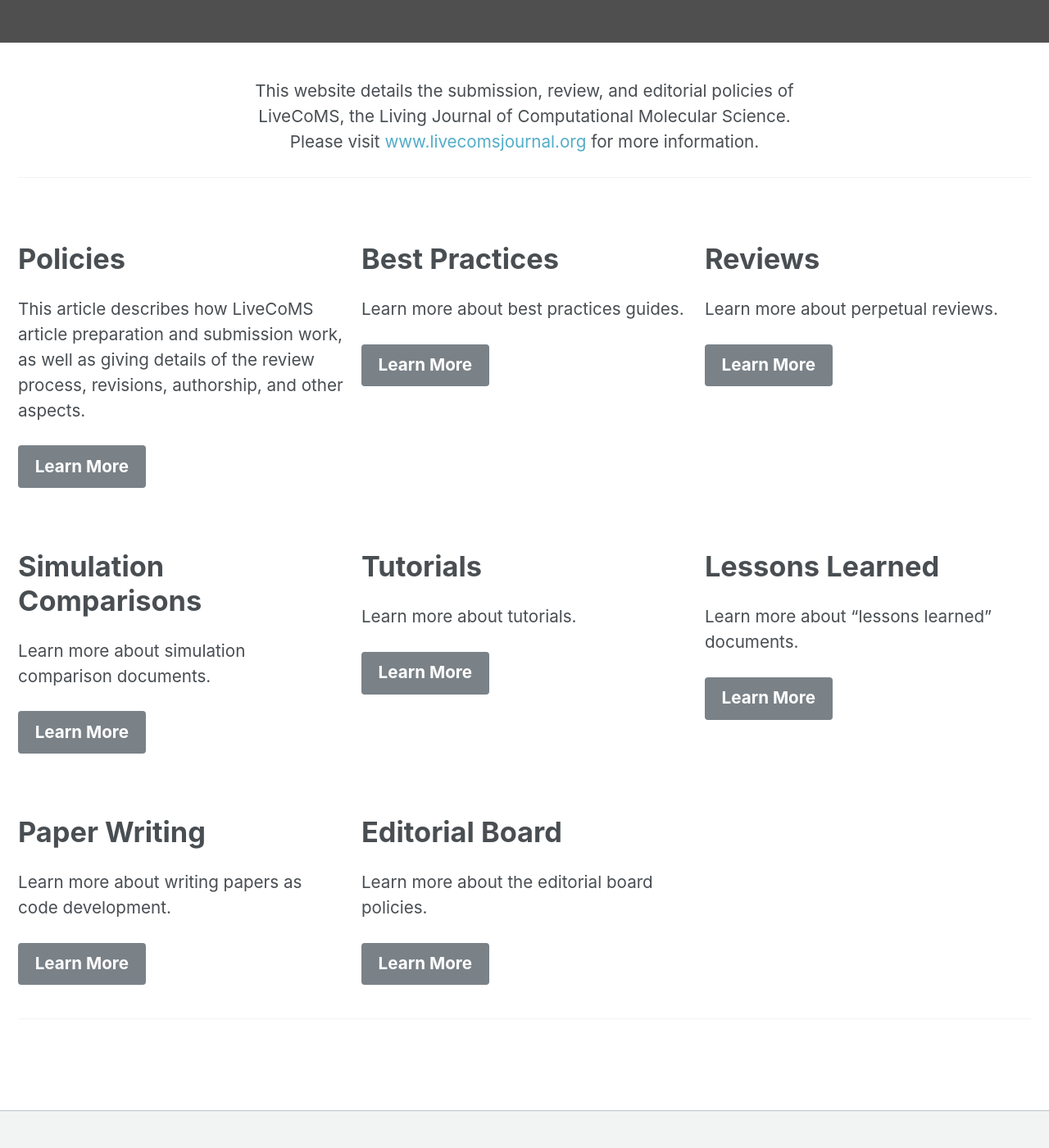
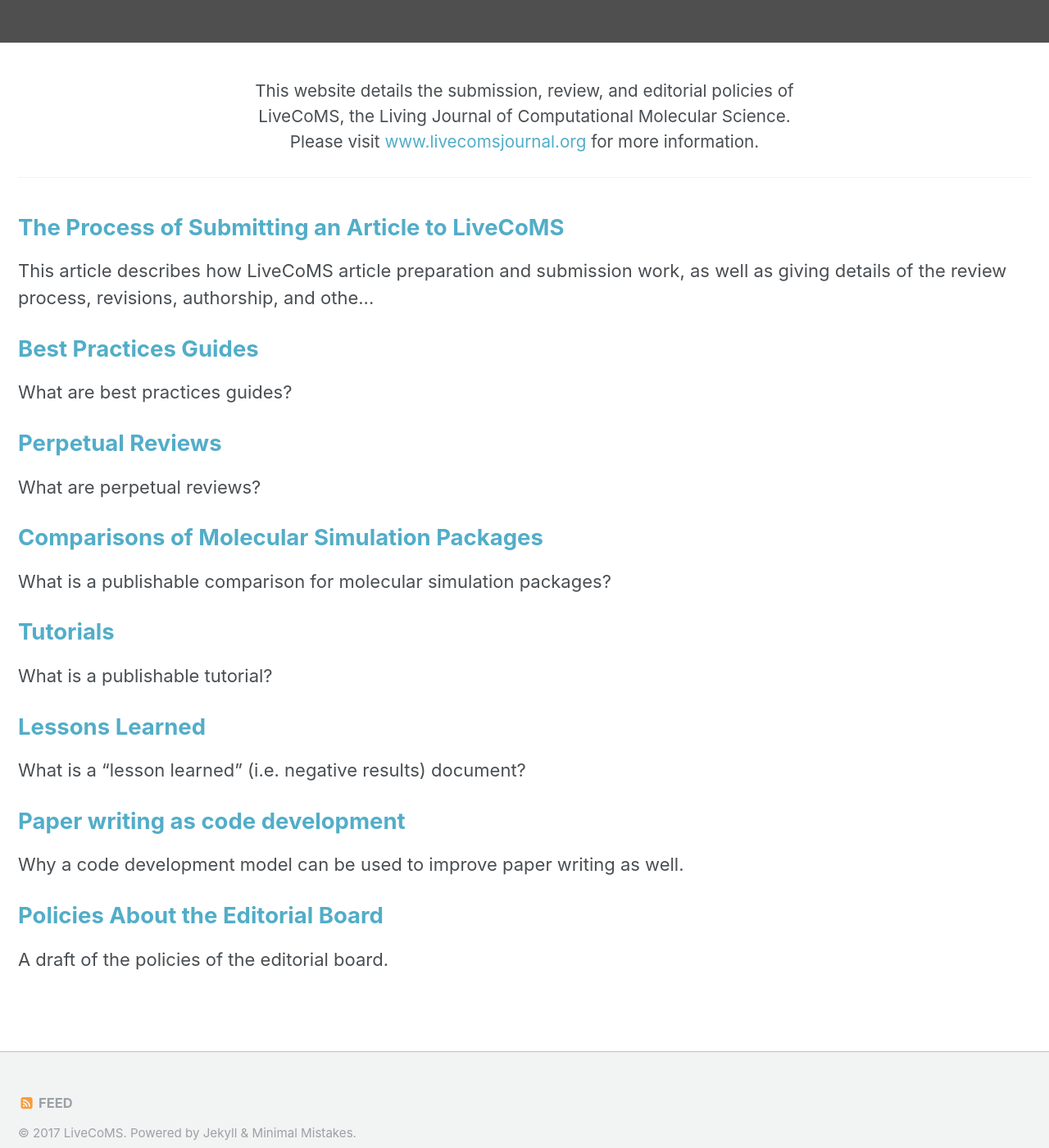
Before and after one commit to livecomsjournal/livecomsjournal.github.io, a Jekyll site: the page built from index.md, in a window 1280 px wide and 1400 px high, scrolled down 392 px. Shown: the whole window at 82% size. Built offline with Jekyll 4.4.1, drawn with Linux system fonts in a browser that asks for light colours; some of the changed text lies outside the part shown.

Commit message:
Changed front page from tile design to list

```diff
--- a/index.md
+++ b/index.md
@@ -2,41 +2,21 @@
 title: "Living Journal of Computational Molecular Science"
 layout: splash
 permalink: /
-date: 2016-03-23T11:48:41-04:00
 header:
   overlay_color: "#000"
   overlay_filter: "0.5"
   overlay_image: /assets/images/livecoms-splash.jpg
-excerpt: "Submission, review, and editorial policies."
+excerpt: "Submission, review, and editorial policies"
 intro:
   - excerpt: 'This website details the submission, review, and editorial policies of LiveCoMS, the Living Journal of Computational Molecular Science. Please visit [www.livecomsjournal.org](www.livecomsjournal.org) for more information.'
-feature_row:
-  - title: Policies
-    url: /policies/
-    excerpt: "This article describes how LiveCoMS article preparation and submission work, as well as giving details of the review process, revisions, authorship, and other aspects."
-  - title: Best Practices
-    url: /best_practices/
-    excerpt: "Learn more about best practices guides."
-  - title: Reviews
-    url: /perpetual_reviews/
-    excerpt: "Learn more about perpetual reviews."
-  - title: Simulation Comparisons
-    url: /compare_simulations/
-    excerpt: "Learn more about simulation comparison documents."
-  - title: Tutorials
-    url: /tutorials/
-    excerpt: "Learn more about tutorials."
-  - title: Lessons Learned
-    url: /lessons_learned/
-    excerpt: "Learn more about \"lessons learned\" documents."
-  - title: Paper Writing
-    url: /paper_code/
-    excerpt: "Learn more about writing papers as code development."
-  - title: Editorial Board
-    url: /editorial_board/
-    excerpt: "Learn more about the editorial board policies."
 ---
 
 {% include feature_row id="intro" type="center" %}
 
-{% include feature_row %}
+{% for collection in site.collections %}
+  {% if collection.label == "policies" %}
+    {% for post in collection.docs %}
+      {% include archive-single.html %}
+    {% endfor %}
+  {% endif %}
+{% endfor %}
```
